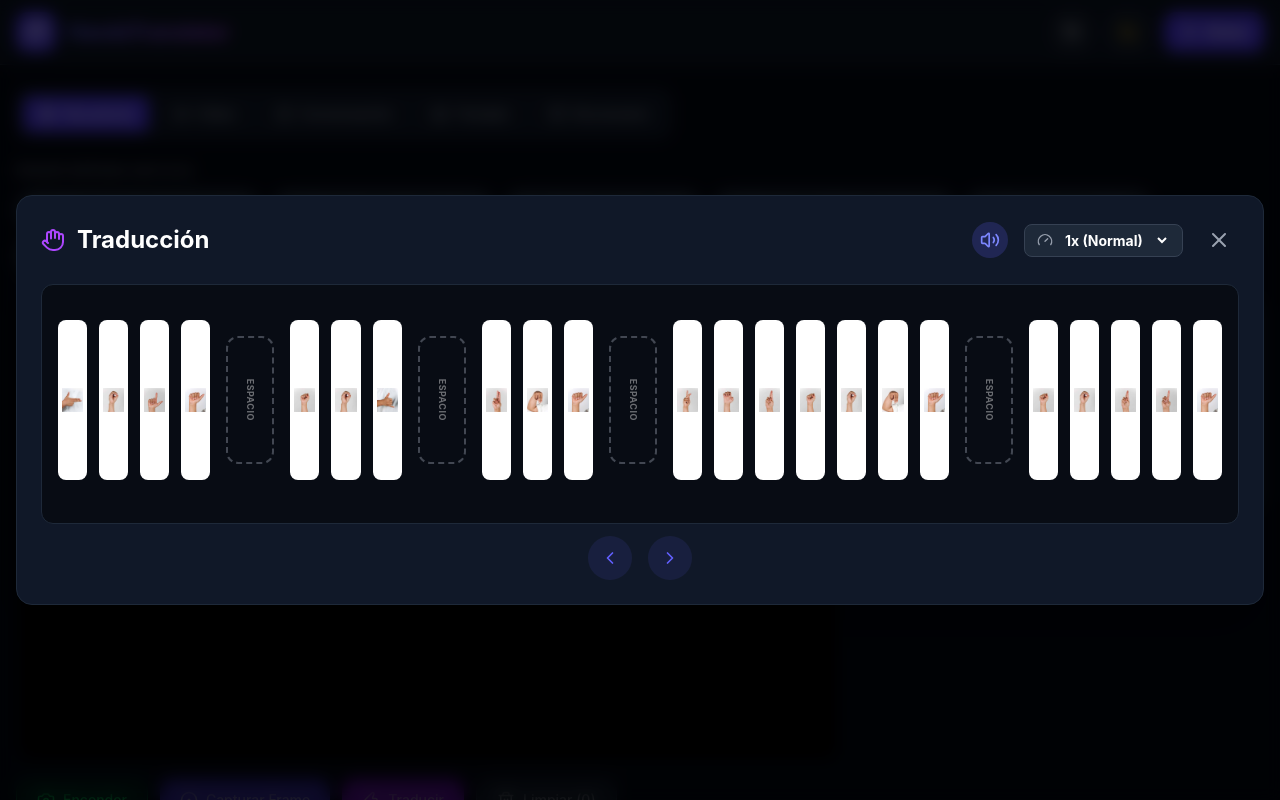
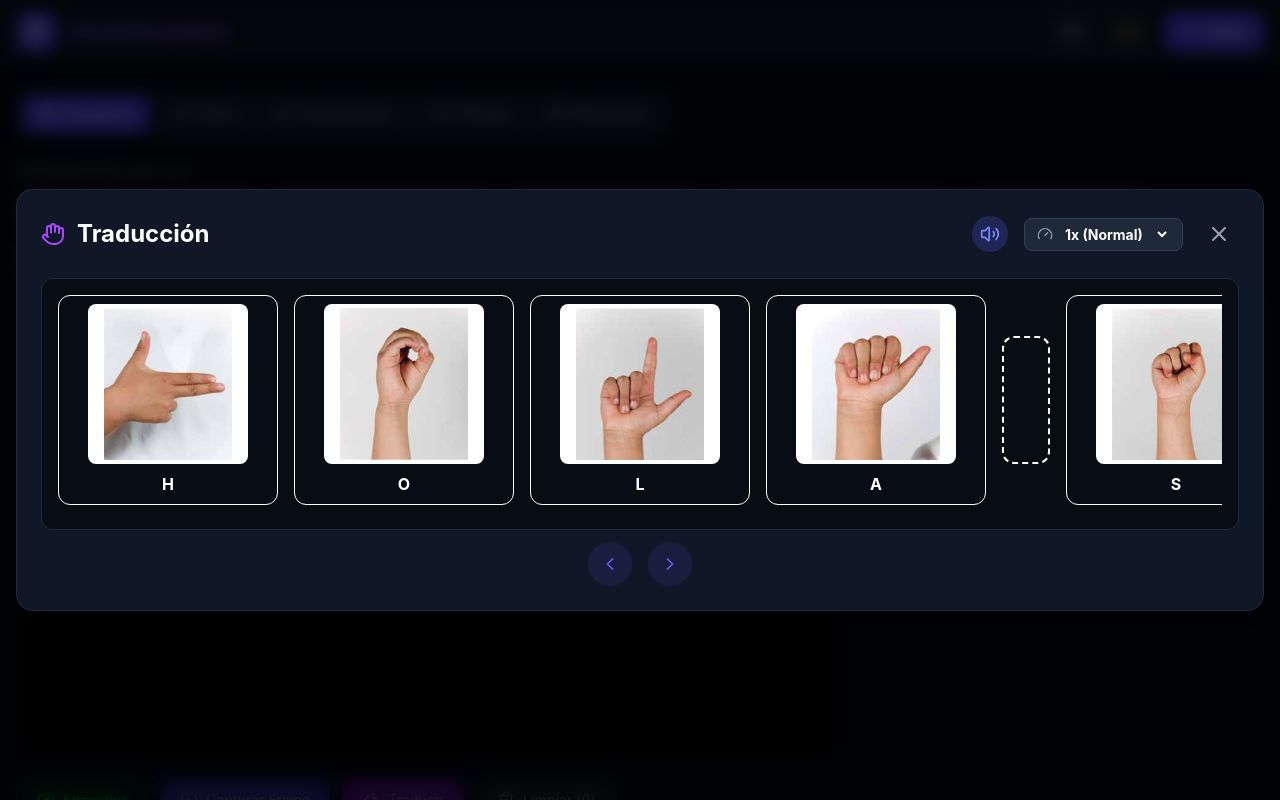
Before and after one commit to MrGrayMind/handstranslator, a React (Vite) app: page / in a window 1280 px wide. Both pictures are taken after a click on the button "Hola, soy una persona sorda". Shown: the top 800 px of the page. Built offline with nearby package versions, Linux system fonts and the light colour scheme.

Commit message:
asdasdasd

```diff
--- a/src/App.tsx
+++ b/src/App.tsx
@@ -707,7 +707,7 @@ export default function App() {
                 {playlist.length > 0 ? (
                   <div className="flex gap-4 overflow-x-auto w-full items-center pb-2 scrollbar-thin">
                     {playlist.map((item, i) => !item.isSpace && (
-                      <div key={i} className="relative flex-none min-w-fit flex flex-col items-center">
+                      <div key={i} className="flex flex-col items-center flex-shrink-0">
                         <img src={item.url} className="w-24 h-24 object-contain rounded-lg bg-white p-1 border" alt={item.label} />
                         <span className="text-center font-extrabold mt-2 block text-sm uppercase">{item.label}</span>
                       </div>
@@ -928,31 +928,40 @@ export default function App() {
               {/* CAMBIO: Reducido el gap de 4 a 3 y ajustado el padding inferior a pb-2 */}
               <div
   ref={modalCarouselRef}
-                className="flex flex-nowrap gap-3 overflow-x-auto overflow-y-hidden w-full pb-2 scrollbar-thin items-center"
+  className="flex flex-nowrap gap-4 overflow-x-auto overflow-y-hidden w-full pb-2 scrollbar-thin items-center"
 >
-                {modalPlaylist.map((item, index) => item.isSpace ? (
-                  /* CAMBIO: Espacio más compacto (w-10 a w-12) */
-                  <div key={index} className="flex-shrink-0 w-10 md:w-12 h-32 mx-1 rounded-xl border-2 border-dashed flex items-center justify-center opacity-40 border-gray-400">
-                    <span className="text-[9px] rotate-90 uppercase font-bold tracking-wider">Espacio</span>
-                  </div>
+  {modalPlaylist.map((item, index) =>
+    item.isSpace ? (
+      <div
+        key={index}
+        className="flex-none w-12 h-32 rounded-xl border-2 border-dashed"
+      />
     ) : (
       <div
-                    onClick={() => rotateVariant(index)}
-                    className="relative cursor-pointer group"
+        key={index}
+        className="relative flex-none w-[180px] md:w-[220px] flex flex-col items-center p-2 rounded-xl border"
       >
         <img
           src={item.url}
           alt={item.label}
-                      className="w-40 h-40 object-contain rounded-lg bg-white p-1 transition-all duration-200 group-hover:scale-105"
+          className="w-40 h-40 object-contain rounded-lg bg-white p-1"
         />
 
         {item.variants && item.variants.length > 1 && (
-                      <div className="absolute top-2 right-2 bg-indigo-600 text-white text-[10px] px-2 py-1 rounded-full font-bold">
-                        {item.currentVariant! + 1}/{item.variants.length}
+          <button
+            onClick={() => rotateVariant(index)}
+            className="absolute top-2 right-2 bg-indigo-600 text-white text-xs px-2 py-1 rounded-full"
+          >
+            {(item.currentVariant ?? 0) + 1}/{item.variants.length}
+          </button>
+        )}
+
+        <span className="mt-2 font-bold uppercase">
+          {item.label}
+        </span>
       </div>
+    )
   )}
-                  </div>
-                ))}
 </div>
             </div>
 
```
Lines whose indentation alone changed are shown as unchanged.
